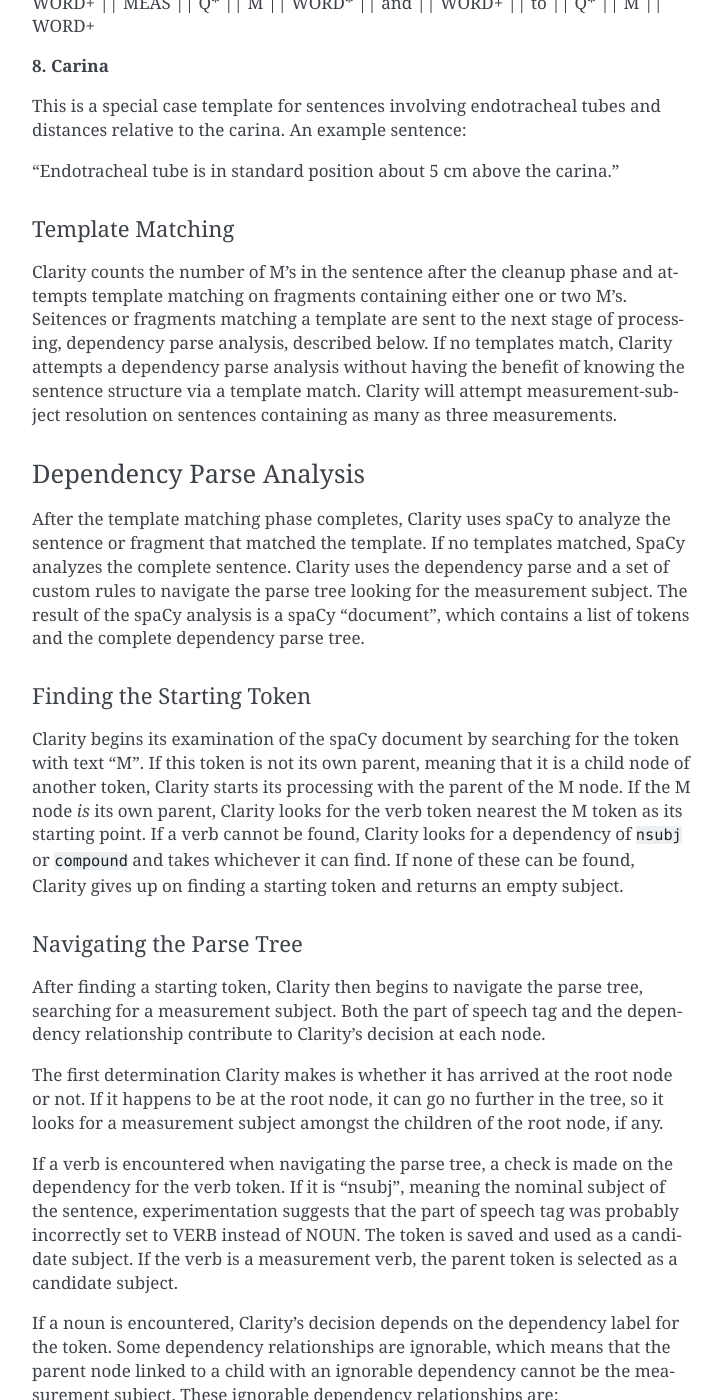
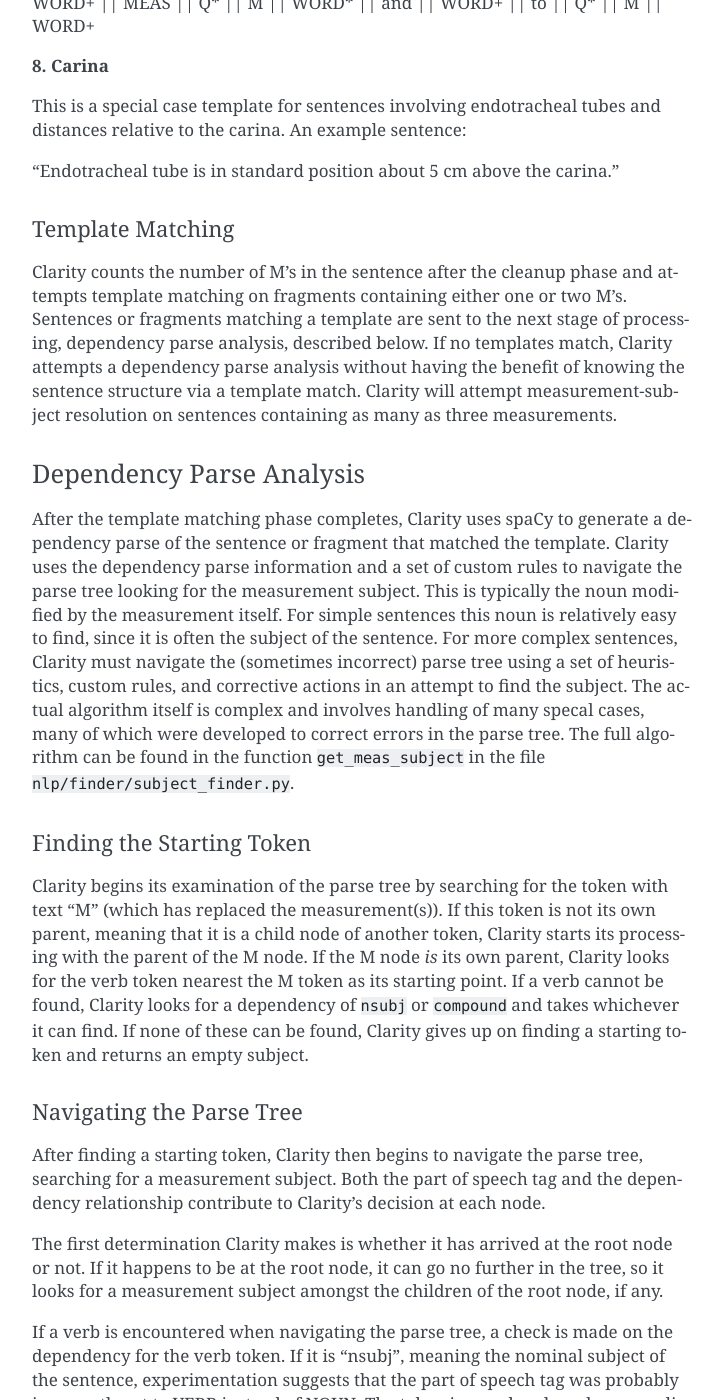
Before and after one commit to ClarityNLP/ClarityNLP, a Sphinx documentation site: the page built from docs/algorithms/measurement_subject_resolution.rst, in a window 1280 px wide and 1400 px high, scrolled down 11280 px. Shown: the whole window, without its empty margins (388-1111 px from the left). Built offline with Sphinx 7.4.7, drawn with Linux system fonts in a browser that asks for light colours; some of the changed text lies outside the part shown.

Commit message:
more work on parse tree navigation doc for subj-meas resolution

```diff
--- a/docs/algorithms/measurement_subject_resolution.rst
+++ b/docs/algorithms/measurement_subject_resolution.rst
@@ -503,7 +503,7 @@
 
 Clarity counts the number of M's in the sentence after the cleanup phase and
 attempts template matching on fragments containing either one or two M's.
-Seitences or fragments matching a template are sent to the next stage of
+Sentences or fragments matching a template are sent to the next stage of
 processing, dependency parse analysis, described below. If no templates match,
 Clarity attempts a dependency parse analysis without having the benefit of
 knowing the sentence structure via a template match. Clarity will attempt
@@ -514,24 +514,32 @@
 Dependency Parse Analysis
 -------------------------
 
-After the template matching phase completes, Clarity uses spaCy to analyze the
-sentence or fragment that matched the template. If no templates matched, SpaCy
-analyzes the complete sentence. Clarity uses the dependency parse and a set of
-custom rules to navigate the parse tree looking for the measurement subject.
-The result of the spaCy analysis is a spaCy "document", which contains a list
-of tokens and the complete dependency parse tree.
+After the template matching phase completes, Clarity uses spaCy to generate
+a dependency parse of the sentence or fragment that matched the template.
+Clarity uses the dependency parse information and a set of custom rules to
+navigate the parse tree looking for the measurement subject. This is typically
+the noun modified by the measurement itself. For simple sentences this noun is
+relatively easy to find, since it is often the subject of the sentence. For
+more complex sentences, Clarity must navigate the (sometimes incorrect) parse
+tree using a set of heuristics, custom rules, and corrective actions in an
+attempt to find the subject. The actual algorithm itself is complex and
+involves handling of many specal cases, many of which were developed to
+correct errors in the parse tree. The full algorithm can be found in the
+function ``get_meas_subject`` in the file ``nlp/finder/subject_finder.py``.
+
 
 Finding the Starting Token
 ^^^^^^^^^^^^^^^^^^^^^^^^^^
 
-Clarity begins its examination of the spaCy document by searching for the token
-with text "M". If this token is not its own parent, meaning that it is a child
-node of another token, Clarity starts its processing with the parent of the M
-node. If the M node *is* its own parent, Clarity looks for the verb token
-nearest the M token as its starting point. If a verb cannot be found, Clarity
-looks for a dependency of ``nsubj`` or ``compound`` and takes whichever it
-can find. If none of these can be found, Clarity gives up on finding a starting
-token and returns an empty subject.
+Clarity begins its examination of the parse tree by searching for the token
+with text "M" (which has replaced the measurement(s)). If this token is not
+its own parent, meaning that it is a child node of another token, Clarity
+starts its processing with the parent of the M node. If the M node *is* its
+own parent, Clarity looks for the verb token nearest the M token as its
+starting point. If a verb cannot be found, Clarity looks for a dependency of
+``nsubj`` or ``compound`` and takes whichever it can find. If none of these
+can be found, Clarity gives up on finding a starting token and returns an
+empty subject.
 
 Navigating the Parse Tree
 ^^^^^^^^^^^^^^^^^^^^^^^^^
@@ -557,17 +565,17 @@
 the parent node linked to a child with an ignorable dependency cannot be the
 measurement subject. These ignorable dependency relationships are:
 
-======================= =======================================================
-spaCy Dependency Label  Meaning
-======================= =======================================================
-acomp                   aaa
-attr                    bbb
-conj                    ccc
-dobj                    ddd
-pcomp                   eee
-pobj                    fff
-prep                    ggg
-======================= =======================================================
+=========== ==========================
+Dependency  Meaning
+=========== ==========================
+acomp       adjectival complement
+attr        attribute
+conj        conjunct
+dobj        direct object
+pcomp       complement of preposition
+pobj        object of preposition
+prep        preposition
+=========== ==========================
 
 Any noun token linked to its parent via an ignorable dependency is ignored, and
 Clarity moves up one level in the tree to the parent node.
@@ -577,28 +585,29 @@
 prepositions are ignored during tree navigation by continuing on to their
 parent node. The word "with" deserves special handling, because sometimes it
 is used as a conjunction to link two clauses that could have been independent
-sentences. To illustrate, consider these sentences taken from the MIMIC
-corpus:
+sentences. To illustrate, consider these sentences:
 
-"Extensive, pronounced cervical lymphadenopathy throughout levels II through
-IV, with lymph nodes measuring up to 2 cm."
+"There is extensive, pronounced cervical lymphadenopathy throughout levels II
+through IV, **with** lymph nodes measuring up to 2 cm."
 
-"Additional lesions include a 6 mm ring-enhancing mass within the left
-lentiform nucleus, a 10 mm peripherally based mass within the anterior left
-frontal lobe as well as a more confluent plaque-like mass with a broad base
-along the tentorial surface measuring approximately 2 cm in greatest
+"...as well as a more confluent plaque-like mass **with** a broad
+base along the tentorial surface measuring approximately 2 cm in greatest
 dimension."
 
 In the first example, the preposition "with" separates two independent
-clauses and is used essentially as a conjuction. The subject of the 2 cm
-measurement is "lymph nodes", which happens to be the object of the preposition
-"with". In this case the objects of the preposition "with" cannot be ignored.
+clauses and is used as a conjuction. The subject of the 2 cm measurement is
+"lymph nodes", which happens to be the object of the preposition "with".
+In this case the objects of the preposition "with" cannot be ignored.
 
 In the second example, the preposition "with" has an object that can be
 ignored. The subject of the 2 cm measurement, "mass", is not part of the
 prepositional phrase associated with the word "with".
 
-Clarity does not have an unambiguous method for distinguishing between these
-two cases in all instances. So whenever it encounters the preposition "with",
-it saves the object of that preposition as a candidate measurement subject and
-continues navigating the tree.
+Clarity is not always able to resolve these two usages of "with" in all
+instances. So whenever it encounters the preposition "with", it saves the
+object of that preposition as a candidate measurement subject and continues
+navigating the tree.
+
+
+Subject Resolution and Location Determination
+^^^^^^^^^^^^^^^^^^^^^^^^^^^^^^^^^^^^^^^^^^^^^
```
